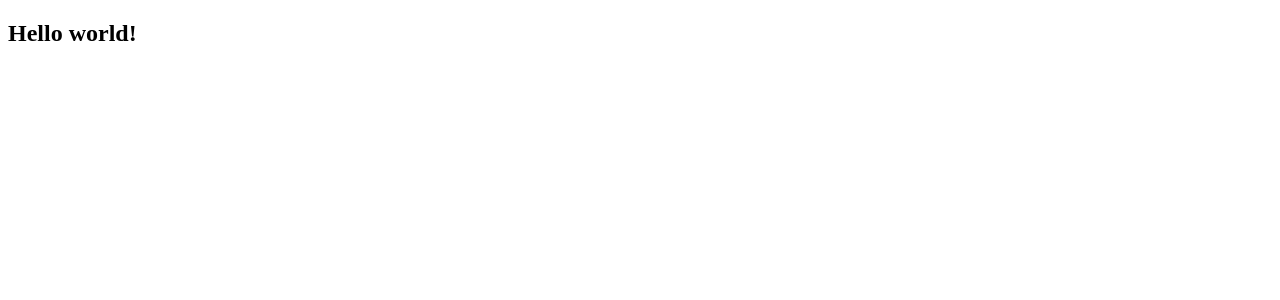
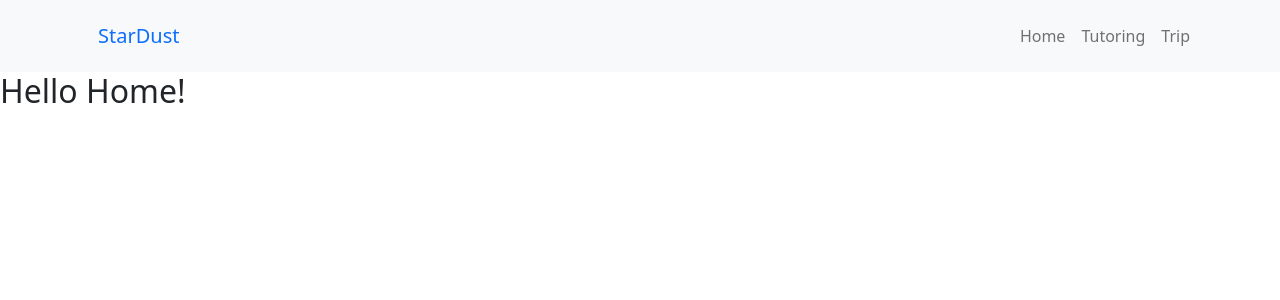
Before and after one commit to team-stardusts/babel-fish, a React (Create React App) app: page / in a window 1280 px wide. Shown: the top 300 px of the page. Built offline with nearby package versions, Linux system fonts and the light colour scheme.

Commit message:
Navigation 추가 (pages : Home, Tutoring, Trip)
    - routes 폴더 : route별 렌더링 할 page를 담아 놓음
    - component 폴더 : 재사용할 component를 담아 놓음
    - App : {
        routes :{
            component
        }
    }

```diff
--- a/package.json
+++ b/package.json
@@ -6,8 +6,11 @@
     "@testing-library/jest-dom": "^5.14.1",
     "@testing-library/react": "^11.2.7",
     "@testing-library/user-event": "^12.8.3",
+    "bootstrap": "^5.0.2",
     "react": "^17.0.2",
+    "react-bootstrap": "^2.0.0-beta.4",
     "react-dom": "^17.0.2",
+    "react-router-dom": "^5.2.0",
     "react-scripts": "4.0.3",
     "web-vitals": "^1.1.2"
   },
--- a/src/App.js
+++ b/src/App.js
@@ -1,10 +1,24 @@
 import React from "react";
+import { BrowserRouter, Route, Switch } from "react-router-dom";
+import Navigation from "./component/Navigation";
+// PAGES ================================================/
+import Home from "./routes/Home";
+import Tutoring from "./routes/Tutoring";
+import Trip from "./routes/Trip";
+import router from "./routes/router"; // --> routes를 담은 객체
+//======================================================/
+import "bootstrap/dist/css/bootstrap.min.css";
 
 function App() {
     return (
-        <div className="App">
-            <h2>Hello world!</h2>
-        </div>
+        <BrowserRouter>
+            <Navigation />
+            <Switch>
+                <Route path={router.home} exact={true} component={Home} />
+                <Route path={router.tutoring} component={Tutoring} />
+                <Route path={router.trip} component={Trip} />
+            </Switch>
+        </BrowserRouter>
     );
 }
 
--- /dev/null
+++ b/src/component/Navigation.js
@@ -0,0 +1,22 @@
+import React from "react";
+import { Nav, Navbar, Container } from "react-bootstrap";
+import router from "../routes/router";
+
+function Navigation() {
+    return (
+        <Navbar bg="light" variant="light">
+            <Container className="justify-content-between">
+                <Navbar.Brand>
+                    <Nav.Link href={router.home}>StarDust</Nav.Link>
+                </Navbar.Brand>
+                <Nav className="justify-content-end">
+                    <Nav.Link href={router.home}>Home</Nav.Link>
+                    <Nav.Link href={router.tutoring}>Tutoring</Nav.Link>
+                    <Nav.Link href={router.trip}>Trip</Nav.Link>
+                </Nav>
+            </Container>
+        </Navbar>
+    );
+}
+
+export default Navigation;
--- /dev/null
+++ b/src/routes/Home.js
@@ -0,0 +1,7 @@
+import React from "react";
+
+function Home() {
+    return <h2>Hello Home!</h2>;
+}
+
+export default Home;
--- /dev/null
+++ b/src/routes/Trip.js
@@ -0,0 +1,7 @@
+import React from "react";
+
+function Trip() {
+    return <h2>Hello Trip!</h2>;
+}
+
+export default Trip;
--- /dev/null
+++ b/src/routes/Tutoring.js
@@ -0,0 +1,7 @@
+import React from "react";
+
+function Tutoring() {
+    return <h2>Hello Tutoring!</h2>;
+}
+
+export default Tutoring;
--- /dev/null
+++ b/src/routes/router.js
@@ -0,0 +1,11 @@
+const HOME = "/";
+const TUTORING = "/tutoring";
+const TRIP = "/trip";
+
+const router = {
+    home: HOME,
+    tutoring: TUTORING,
+    trip: TRIP,
+};
+
+export default router;
```
Also changed, not shown: 1 other file (tests, documents, lock files or other folders).
